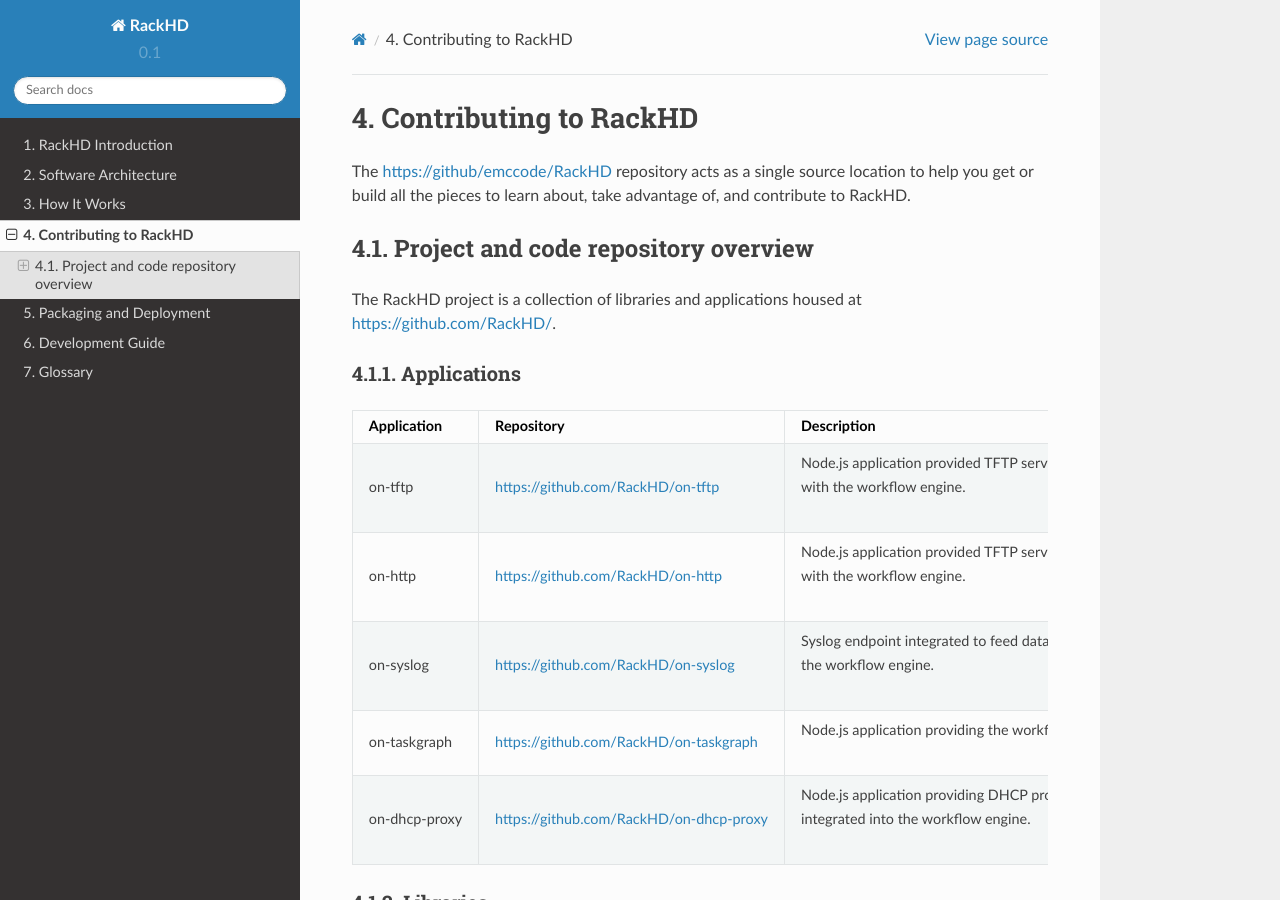
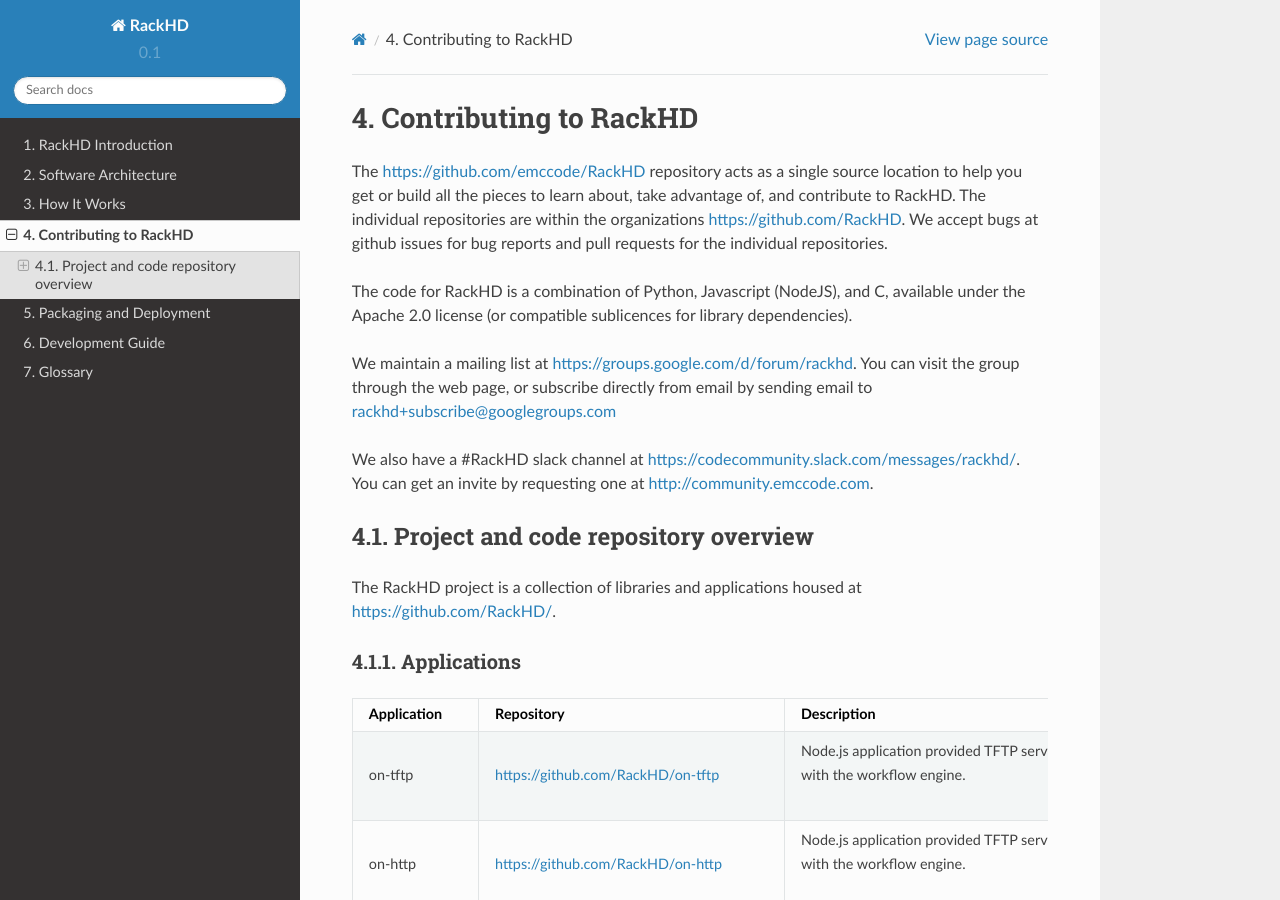
Before and after one commit to RackHD/docs, a Sphinx documentation site: the page built from docs/contributing.rst, in a window 1280 px wide and 900 px high. Built offline with Sphinx 7.4.7 and the Read the Docs theme 2.0.0, drawn with Linux system fonts in a browser that asks for light colours.

Commit message:
adding notes for google groups and slack

```diff
--- a/docs/contributing.rst
+++ b/docs/contributing.rst
@@ -1,8 +1,18 @@
 Contributing to RackHD
 ======================
 
-The https://github/emccode/RackHD repository acts as a single source location to help you get or build all the pieces to learn about,
-take advantage of, and contribute to RackHD.
+The https://github.com/emccode/RackHD repository acts as a single source location to help you get or build all the pieces to learn about,
+take advantage of, and contribute to RackHD. The individual repositories are within the organizations https://github.com/RackHD. We accept
+bugs at github issues for bug reports and pull requests for the individual repositories.
+
+The code for RackHD is a combination of Python, Javascript (NodeJS), and C, available under the Apache 2.0
+license (or compatible sublicences for library dependencies).
+
+We maintain a mailing list at https://groups.google.com/d/forum/rackhd. You can visit the group
+through the web page, or subscribe directly from email by sending email to rackhd+subscribe@googlegroups.com
+
+We also have a #RackHD slack channel at https://codecommunity.slack.com/messages/rackhd/.
+You can get an invite by requesting one at http://community.emccode.com.
 
 
 Project and code repository overview
```
